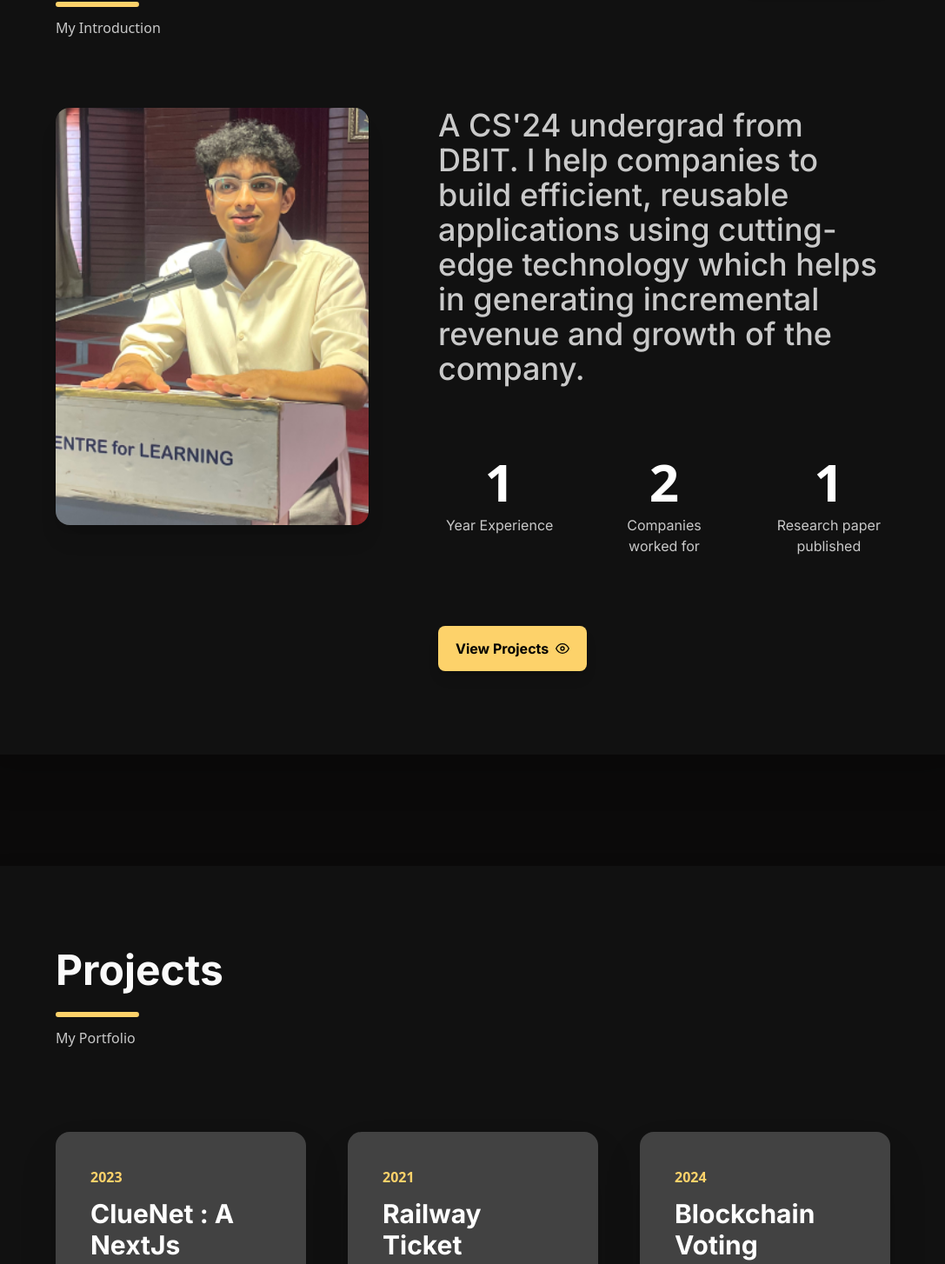
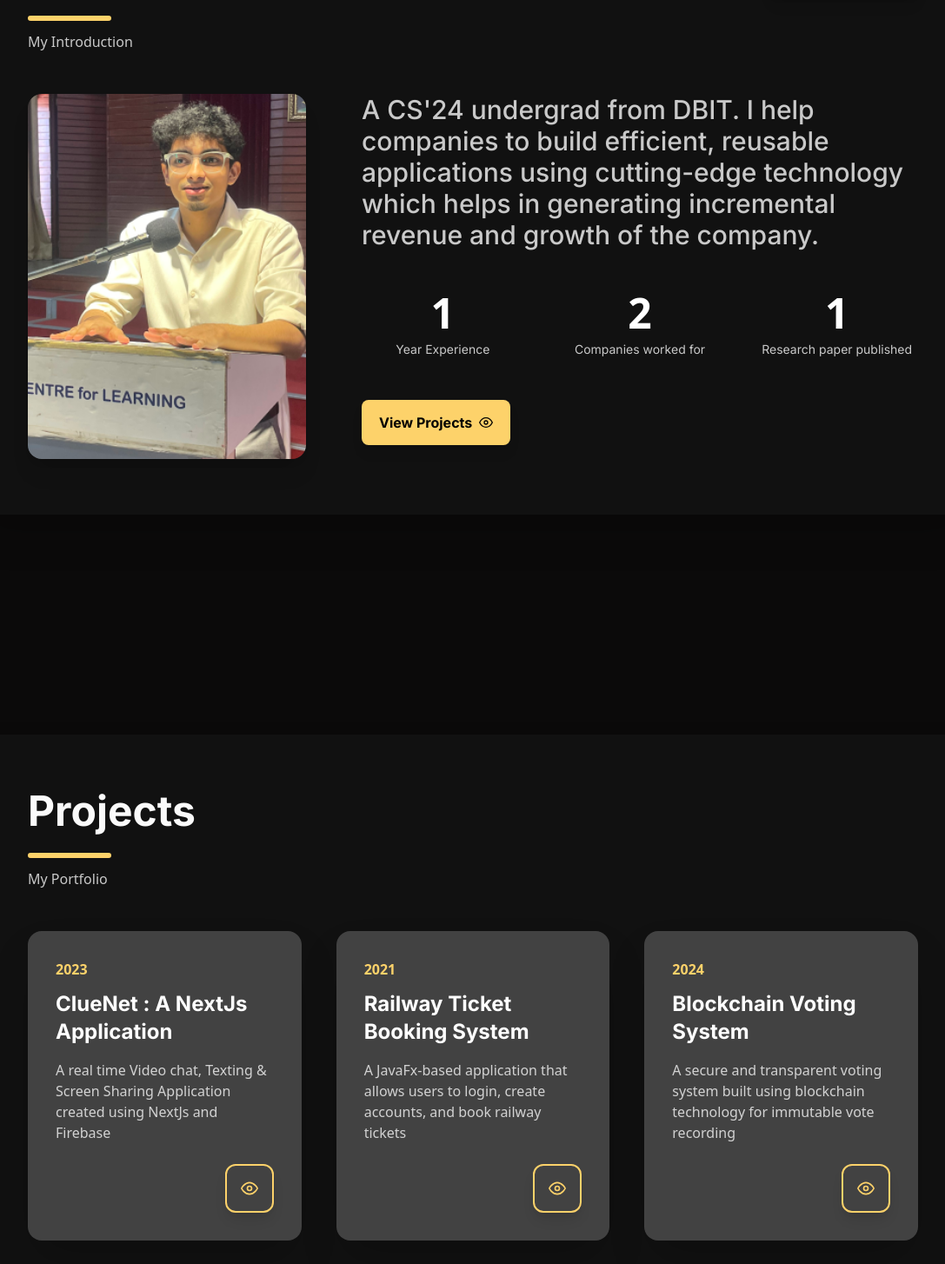
Before and after one commit to KevinGeejo/Portfolio_React, a React (Create React App) app: page /projects in a window 1280 px wide. Shown: the part 994-2448 px from the top of the page at 87% size, without its empty margins (96-1183 px from the left). Built offline with nearby package versions, Linux system fonts and the light colour scheme; the HTML template or start-up script is replaced by a standard one.

Commit message:
desktop
fixed desktop bugs

```diff
--- a/src/components/About.jsx
+++ b/src/components/About.jsx
@@ -6,16 +6,16 @@ import { Link } from 'react-scroll';
 const About = () => {
   return (
 
-    <div id="about" className="container w-full mx-auto my-16 sm:my-20 lg:my-32 max-w-7xl px-4 sm:px-6 lg:px-8 justify-center">
-      <div className="bg-[#111111] rounded-2xl w-full max-w-6xl shadow-2xl mx-auto p-8 sm:p-12 lg:p-16 xl:p-24">
-        <div className="flex flex-col sm:flex-row w-auto h-auto justify-between items-start mx-auto mb-8 lg:mb-12">
+    <div id="about" className="container w-full mx-auto my-12 sm:my-16 lg:my-24 xl:my-32 max-w-7xl px-4 sm:px-6 lg:px-8 justify-center min-h-screen flex items-center">
+      <div className="bg-[#111111] rounded-2xl w-full max-w-6xl shadow-2xl mx-auto p-6 sm:p-8 lg:p-12 xl:p-16 my-8 lg:my-12">
+        <div className="flex flex-col sm:flex-row w-auto h-auto justify-between items-start mx-auto mb-6 lg:mb-8">
           <div>
-            <p className="text-[#fafafa] font-inter text-3xl sm:text-4xl lg:text-5xl font-bold mb-4 sm:mb-6">
+            <p className="text-[#fafafa] font-inter text-3xl sm:text-4xl lg:text-4xl xl:text-5xl font-bold mb-3 sm:mb-4 lg:mb-6">
               About Me
             </p>
-            <div className="bg-[#fdd26a] h-1.5 w-20 lg:w-24 rounded-3xl mb-3">
+            <div className="bg-[#fdd26a] h-1.5 w-20 lg:w-24 rounded-3xl mb-2 lg:mb-3">
             </div>
-            <p className="text-sm lg:text-base text-[#C9C9C9] mb-8 sm:mb-12 lg:mb-0">
+            <p className="text-sm lg:text-base text-[#C9C9C9] mb-6 sm:mb-8 lg:mb-0">
               My Introduction
             </p>
           </div>
@@ -45,42 +45,42 @@ const About = () => {
           </div>
         </div>
 
-        <div className="flex flex-col lg:flex-row items-center lg:items-start space-y-12 lg:space-y-0 lg:space-x-16 xl:space-x-20 mt-12 lg:mt-20">
+        <div className="flex flex-col lg:flex-row items-center lg:items-start space-y-8 lg:space-y-0 lg:space-x-12 xl:space-x-16 mt-8 lg:mt-12">
           <div className="flex-shrink-0">
             <img
-              className="w-72 h-96 sm:w-80 sm:h-[420px] lg:w-[320px] lg:h-[440px] xl:w-[360px] xl:h-[480px] rounded-2xl object-cover shadow-xl"
+              className="w-64 h-80 sm:w-72 sm:h-96 lg:w-[280px] lg:h-[380px] xl:w-[320px] xl:h-[420px] rounded-2xl object-cover shadow-xl"
               src={kevinpic}
               alt="Kevin About Section"
             />
           </div>
           <div className="flex-1 w-full max-w-lg lg:max-w-none">
-            <p className="font-inter font-medium text-[#C9C9C9] text-xl sm:text-2xl lg:text-3xl xl:text-4xl mb-12 sm:mb-16 lg:mb-20 text-center lg:text-left leading-relaxed">
+            <p className="font-inter font-medium text-[#C9C9C9] text-lg sm:text-xl lg:text-2xl xl:text-3xl mb-8 sm:mb-10 lg:mb-12 text-center lg:text-left leading-relaxed">
               A CS'24 undergrad from DBIT. I help companies to build efficient,
               reusable applications using cutting-edge technology which helps in
               generating incremental revenue and growth of the company.
             </p>
-            <div className="grid grid-cols-1 sm:grid-cols-3 gap-8 lg:gap-6 xl:gap-12 mb-12 sm:mb-16 lg:mb-20">
+            <div className="grid grid-cols-1 sm:grid-cols-3 gap-6 lg:gap-8 xl:gap-10 mb-8 sm:mb-10 lg:mb-12">
               <div className="text-[#C9C9C9] flex flex-col items-center text-center">
-                <h1 className="text-white text-4xl lg:text-5xl xl:text-6xl font-semibold mb-2">
+                <h1 className="text-white text-3xl lg:text-4xl xl:text-5xl font-semibold mb-1 lg:mb-2">
                   1
                 </h1>
-                <p className="font-inter text-sm lg:text-base">
+                <p className="font-inter text-xs lg:text-sm">
                   Year Experience
                 </p>
               </div>
               <div className="text-[#C9C9C9] flex flex-col items-center text-center">
-                <h1 className="text-white text-4xl lg:text-5xl xl:text-6xl font-semibold mb-2">
+                <h1 className="text-white text-3xl lg:text-4xl xl:text-5xl font-semibold mb-1 lg:mb-2">
                   2
                 </h1>
-                <p className="font-inter text-sm lg:text-base">
+                <p className="font-inter text-xs lg:text-sm">
                   Companies worked for
                 </p>
               </div>
               <div className="text-[#C9C9C9] flex flex-col items-center text-center">
-                <h1 className="text-white text-4xl lg:text-5xl xl:text-6xl font-semibold mb-2">
+                <h1 className="text-white text-3xl lg:text-4xl xl:text-5xl font-semibold mb-1 lg:mb-2">
                   1
                 </h1>
-                <p className="font-inter text-sm lg:text-base">
+                <p className="font-inter text-xs lg:text-sm">
                   Research paper published
                 </p>
               </div>
--- a/src/components/Navbar.jsx
+++ b/src/components/Navbar.jsx
@@ -47,7 +47,7 @@ const Navbar = () => {
                 to="about"
                 spy={true}
       smooth={true}
-      offset={-80}
+      offset={-40}
       duration={500}
                 className="relative overflow-hidden text-gray-300 hover:bg-gray-700 hover:text-white px-4 lg:px-6 py-2 lg:py-3 rounded-lg text-sm lg:text-base font-medium transition-all duration-300 cursor-pointer group"
               >
@@ -59,7 +59,7 @@ const Navbar = () => {
                 to="projects"
                 spy={true}
       smooth={true}
-      offset={-80}
+      offset={-40}
       duration={500}
                 className="relative overflow-hidden text-gray-300 hover:bg-gray-700 hover:text-white px-4 lg:px-6 py-2 lg:py-3 rounded-lg text-sm lg:text-base font-medium transition-all duration-300 cursor-pointer group"
               >
--- a/src/components/Project.jsx
+++ b/src/components/Project.jsx
@@ -2,28 +2,28 @@ import React from 'react';
 
 const Project = () => {
   return (
-    <div id="projects" className="container w-full mx-auto my-16 sm:my-20 lg:my-32 max-w-7xl px-4 sm:px-6 lg:px-8">
-      <div className="bg-[#111111] rounded-2xl w-full max-w-6xl shadow-2xl mx-auto p-8 sm:p-12 lg:p-16 xl:p-24 mb-16 sm:mb-20 lg:mb-32">
-        <div className="flex w-auto h-auto justify-between mx-auto mb-8 lg:mb-12">
+    <div id="projects" className="container w-full mx-auto my-12 sm:my-16 lg:my-24 xl:my-32 max-w-7xl px-4 sm:px-6 lg:px-8 min-h-screen flex items-center">
+      <div className="bg-[#111111] rounded-2xl w-full max-w-6xl shadow-2xl mx-auto p-6 sm:p-8 lg:p-12 xl:p-16 my-8 lg:my-12">
+        <div className="flex w-auto h-auto justify-between mx-auto mb-6 lg:mb-8">
           <div>
-            <p className="text-[#fafafa] font-inter text-3xl sm:text-4xl lg:text-5xl font-bold mb-4 sm:mb-6">
+            <p className="text-[#fafafa] font-inter text-3xl sm:text-4xl lg:text-4xl xl:text-5xl font-bold mb-3 sm:mb-4 lg:mb-6">
               Projects
             </p>
-            <div className="bg-[#fdd26a] h-1.5 w-20 lg:w-24 rounded-3xl mb-3">
+            <div className="bg-[#fdd26a] h-1.5 w-20 lg:w-24 rounded-3xl mb-2 lg:mb-3">
             </div>
             <p className="text-sm lg:text-base text-[#C9C9C9]">
               My Portfolio
             </p>
           </div>
         </div>
-        <div className='w-full grid grid-cols-1 lg:grid-cols-2 xl:grid-cols-3 gap-8 lg:gap-10 xl:gap-12 mt-16 lg:mt-24'>
-          <div className="flex flex-col w-full bg-[#424242] rounded-2xl shadow-2xl p-8 lg:p-10 hover:bg-[#4a4a4a] transition-all duration-300 hover:scale-105 hover:shadow-3xl">
+        <div className='w-full grid grid-cols-1 md:grid-cols-2 xl:grid-cols-3 gap-6 lg:gap-8 xl:gap-10 mt-8 lg:mt-12'>
+          <div className="flex flex-col w-full bg-[#424242] rounded-2xl shadow-2xl p-6 lg:p-8 hover:bg-[#4a4a4a] transition-all duration-300 hover:scale-105 hover:shadow-3xl">
             <div className="flex-1">
-              <p className="text-sm lg:text-base text-[#FDD26A] font-bold mb-3">2023</p>
-              <h3 className="font-inter font-bold text-[#ffffff] text-xl lg:text-2xl xl:text-3xl mb-4 leading-tight">
+              <p className="text-sm lg:text-base text-[#FDD26A] font-bold mb-2 lg:mb-3">2023</p>
+              <h3 className="font-inter font-bold text-[#ffffff] text-lg lg:text-xl xl:text-2xl mb-3 lg:mb-4 leading-tight">
                 ClueNet : A NextJs Application
               </h3>
-              <p className="text-[#d2d2d2] text-base lg:text-lg mb-6 leading-relaxed">
+              <p className="text-[#d2d2d2] text-sm lg:text-base mb-4 lg:mb-6 leading-relaxed">
                 A real time Video chat, Texting & Screen Sharing Application
                 created using NextJs and Firebase
               </p>
@@ -49,13 +49,13 @@ const Project = () => {
             </div>
           </div>
 
-          <div className="flex flex-col w-full bg-[#424242] rounded-2xl shadow-2xl p-8 lg:p-10 hover:bg-[#4a4a4a] transition-all duration-300 hover:scale-105 hover:shadow-3xl">
+          <div className="flex flex-col w-full bg-[#424242] rounded-2xl shadow-2xl p-6 lg:p-8 hover:bg-[#4a4a4a] transition-all duration-300 hover:scale-105 hover:shadow-3xl">
             <div className="flex-1">
-              <p className="text-sm lg:text-base text-[#FDD26A] font-bold mb-3">2021</p>
-              <h3 className="font-inter font-bold text-[#ffffff] text-xl lg:text-2xl xl:text-3xl mb-4 leading-tight">
+              <p className="text-sm lg:text-base text-[#FDD26A] font-bold mb-2 lg:mb-3">2021</p>
+              <h3 className="font-inter font-bold text-[#ffffff] text-lg lg:text-xl xl:text-2xl mb-3 lg:mb-4 leading-tight">
                 Railway Ticket Booking System
               </h3>
-              <p className="text-[#d2d2d2] text-base lg:text-lg mb-6 leading-relaxed">
+              <p className="text-[#d2d2d2] text-sm lg:text-base mb-4 lg:mb-6 leading-relaxed">
                 A JavaFx-based application that allows users to login, create accounts, and book railway tickets
               </p>
             </div>
@@ -80,13 +80,13 @@ const Project = () => {
             </div>
           </div>
 
-          <div className="flex flex-col w-full bg-[#424242] rounded-2xl shadow-2xl p-8 lg:p-10 hover:bg-[#4a4a4a] transition-all duration-300 hover:scale-105 hover:shadow-3xl lg:col-span-2 xl:col-span-1">
+          <div className="flex flex-col w-full bg-[#424242] rounded-2xl shadow-2xl p-6 lg:p-8 hover:bg-[#4a4a4a] transition-all duration-300 hover:scale-105 hover:shadow-3xl md:col-span-2 xl:col-span-1">
             <div className="flex-1">
-              <p className="text-sm lg:text-base text-[#FDD26A] font-bold mb-3">2024</p>
-              <h3 className="font-inter font-bold text-[#ffffff] text-xl lg:text-2xl xl:text-3xl mb-4 leading-tight">
+              <p className="text-sm lg:text-base text-[#FDD26A] font-bold mb-2 lg:mb-3">2024</p>
+              <h3 className="font-inter font-bold text-[#ffffff] text-lg lg:text-xl xl:text-2xl mb-3 lg:mb-4 leading-tight">
                 Blockchain Voting System
               </h3>
-              <p className="text-[#d2d2d2] text-base lg:text-lg mb-6 leading-relaxed">
+              <p className="text-[#d2d2d2] text-sm lg:text-base mb-4 lg:mb-6 leading-relaxed">
                 A secure and transparent voting system built using blockchain technology for immutable vote recording
               </p>
             </div>
```
